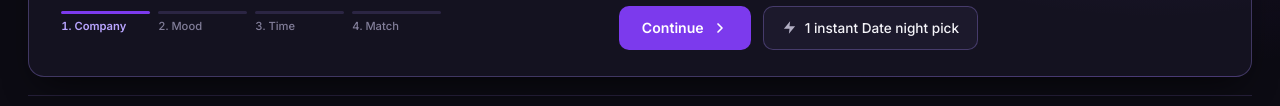
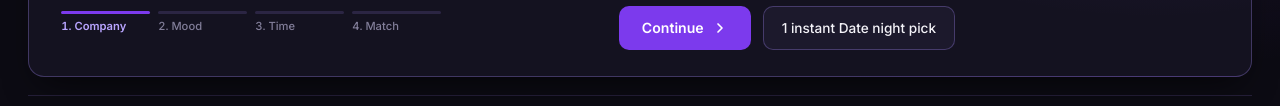
Before and after one commit to awaiskniazi786-svg/watchpulse, a plain HTML site: page index.html in a window 1280 px wide. Shown: the part 267-373 px from the top of the page. Drawn offline with Linux system fonts and the light colour scheme; no server answers.

Commit message:
ui: remove lightning icon from 1 instant pick button on homepage

```diff
--- a/index.html
+++ b/index.html
@@ -405,7 +405,6 @@
           </button>
           <button type="button" id="heroQuizResetBtn" class="btn ghost-btn hidden" style="height:44px;padding:0 16px;">Start over</button>
           <button type="button" id="compassQuickPickBtn" class="focus-instant-btn">
-            <svg width="15" height="15" viewBox="0 0 24 24" fill="currentColor" aria-hidden="true"><polygon points="13 2 3 14 12 14 11 22 21 10 12 10 13 2"></polygon></svg>
             <span id="compassQuickPickText">1 instant Date night pick</span>
           </button>
         </div>
```
